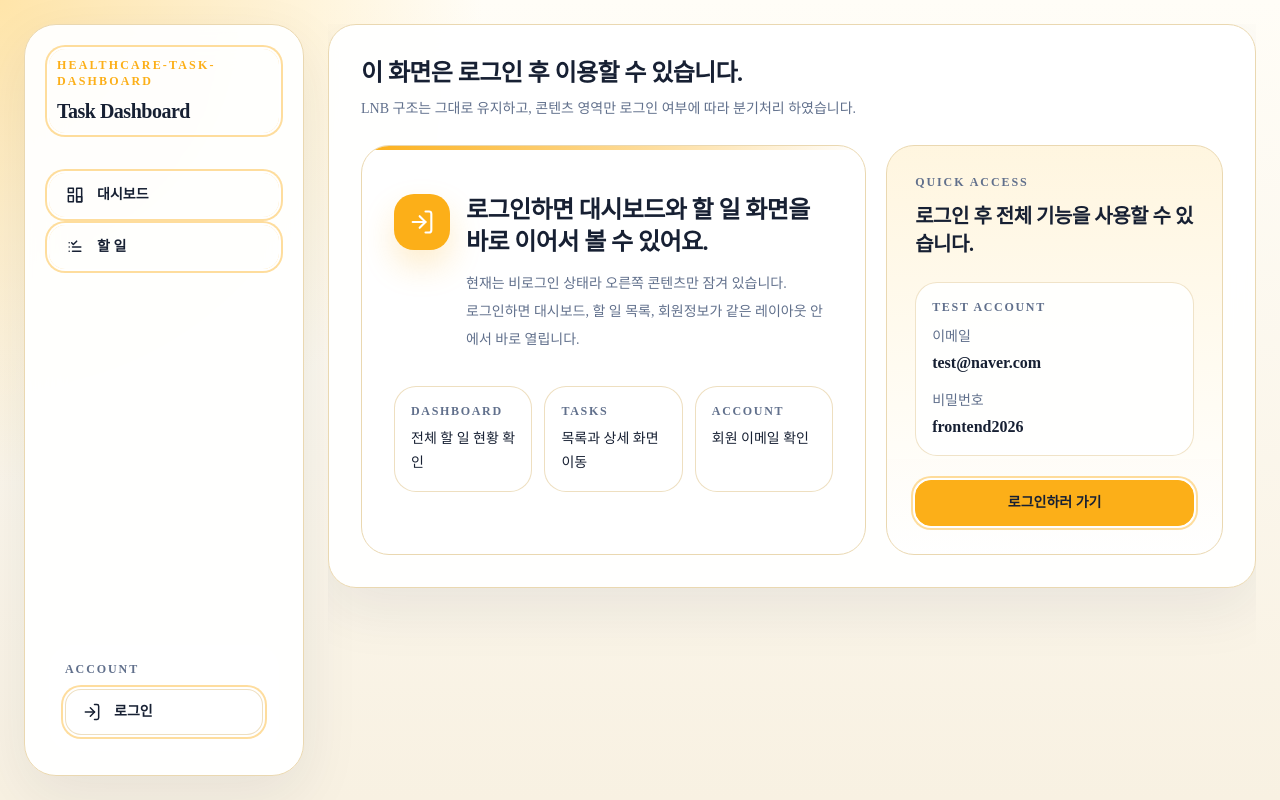
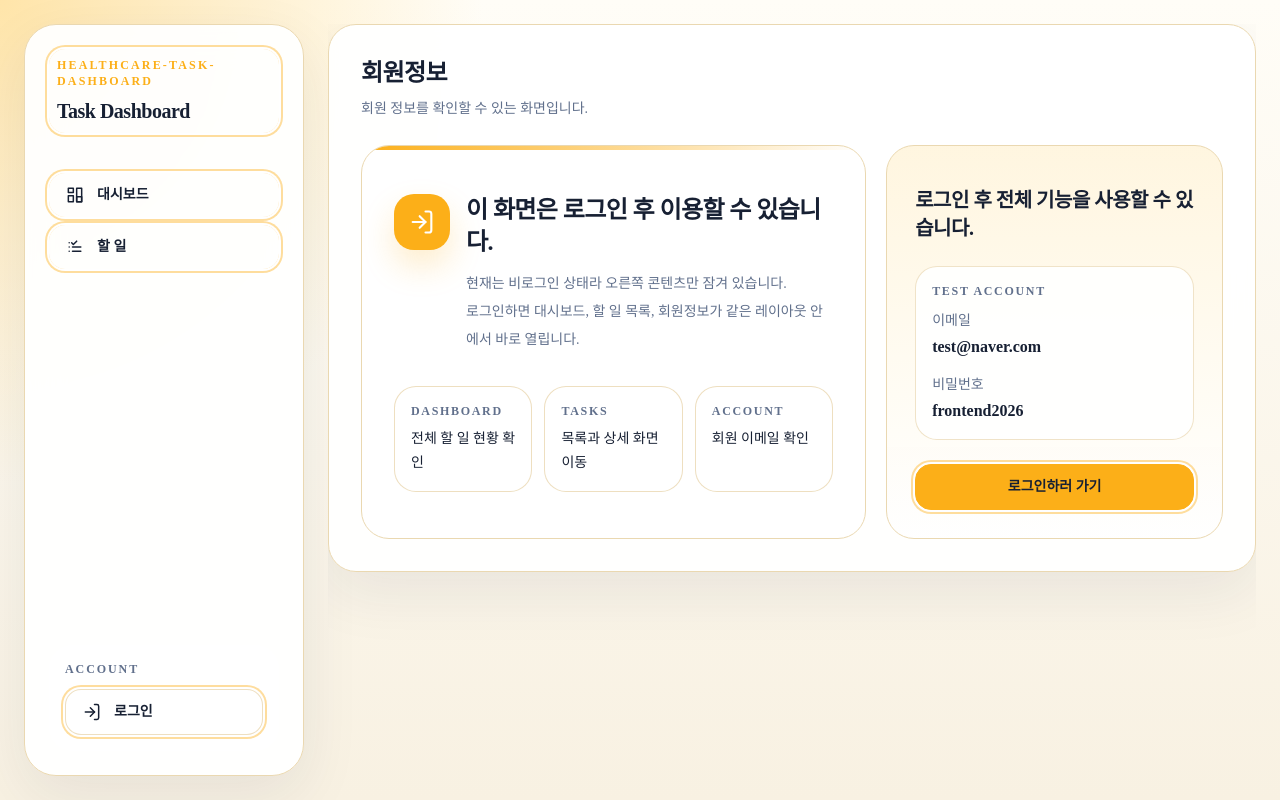
Before and after one commit to ahnyejizz/healthcare-task-dashboard, a Next.js app: page /user in a window 1280 px wide. Built offline with nearby package versions, Linux system fonts and the light colour scheme; a web font is replaced by a local one.

Commit message:
refactor: 로그인 여부 상태에 따른 화면별 문구를 통일하기 위해 메타데이터로 관리되도록 수정

```diff
--- /dev/null
+++ b/src/shared/config/page-meta.ts
@@ -0,0 +1,36 @@
+import { routes } from "@/shared/config/routes";
+
+export const protectedPageMeta = {
+  dashboard: {
+    title: "대시보드",
+    description: "할 일 현황을 대시보드 형태로 한눈에 확인할 수 있는 화면입니다.",
+  },
+  taskList: {
+    title: "할 일 목록",
+    description: "할 일을 카드 형태로 확인할 수 있는 화면입니다.",
+  },
+  taskDetail: {
+    title: "할 일 상세",
+    description: "선택한 할 일의 상세 내용을 확인할 수 있는 화면입니다.",
+  },
+  user: {
+    title: "회원정보",
+    description: "회원 정보를 확인할 수 있는 화면입니다.",
+  },
+} as const;
+
+export function resolveProtectedPageMeta(pathname: string) {
+  if (pathname.startsWith(routes.user)) {
+    return protectedPageMeta.user;
+  }
+
+  if (pathname.startsWith("/task/")) {
+    return protectedPageMeta.taskDetail;
+  }
+
+  if (pathname.startsWith(routes.taskList)) {
+    return protectedPageMeta.taskList;
+  }
+
+  return protectedPageMeta.dashboard;
+}
--- a/src/widgets/auth/ui/auth-required-panel.tsx
+++ b/src/widgets/auth/ui/auth-required-panel.tsx
@@ -1,14 +1,18 @@
+"use client";
+
+import { usePathname } from "next/navigation";
 import { routes } from "@/shared/config/routes";
+import { resolveProtectedPageMeta } from "@/shared/config/page-meta";
 import { ButtonLink } from "@/shared/ui/button";
 import { LoginIcon } from "@/shared/ui/icons";
 import { Panel } from "@/shared/ui/panel";
 
 export function AuthRequiredPanel() {
+  const pathname = usePathname();
+  const { title, description } = resolveProtectedPageMeta(pathname);
+
   return (
-    <Panel
-      title="이 화면은 로그인 후 이용할 수 있습니다."
-      description="LNB 구조는 그대로 유지하고, 콘텐츠 영역만 로그인 여부에 따라 분기처리 하였습니다."
-    >
+    <Panel title={title} description={description}>
       <div className="grid gap-5 lg:grid-cols-[minmax(0,1.2fr)_minmax(280px,0.8fr)]">
         <article className="relative overflow-hidden rounded-[28px] border border-border bg-white px-6 py-7 lg:px-8">
           <div className="absolute inset-x-0 top-0 h-1 bg-gradient-to-r from-primary via-primary/50 to-transparent" />
@@ -18,7 +22,7 @@ export function AuthRequiredPanel() {
             </div>
             <div>
               <h2 className="text-2xl font-semibold tracking-tight text-text">
-                로그인하면 대시보드와 할 일 화면을 바로 이어서 볼 수 있어요.
+                이 화면은 로그인 후 이용할 수 있습니다.
               </h2>
               <p className="mt-3 max-w-2xl text-sm leading-7 text-text-muted">
                 현재는 비로그인 상태라 오른쪽 콘텐츠만 잠겨 있습니다.
@@ -56,9 +60,6 @@ export function AuthRequiredPanel() {
         </article>
 
         <aside className="rounded-[28px] border border-border bg-[linear-gradient(180deg,rgba(255,245,221,0.92),rgba(255,255,255,0.98))] p-6 lg:p-7">
-          <p className="text-xs font-semibold tracking-[0.16em] text-text-muted uppercase">
-            Quick Access
-          </p>
           <h3 className="mt-3 text-xl font-semibold tracking-tight text-text">
             로그인 후 전체 기능을 사용할 수 있습니다.
           </h3>
--- a/src/widgets/dashboard/ui/dashboard-overview.tsx
+++ b/src/widgets/dashboard/ui/dashboard-overview.tsx
@@ -1,4 +1,5 @@
 import type { DashboardResponse } from "@/shared/api/contracts";
+import { protectedPageMeta } from "@/shared/config/page-meta";
 import { MetricCard } from "@/shared/ui/metric-card";
 import { Panel } from "@/shared/ui/panel";
 
@@ -9,8 +10,8 @@ type DashboardOverviewProps = {
 export function DashboardOverview({ metrics }: DashboardOverviewProps) {
   return (
     <Panel
-      title="대시보드"
-      description="핵심 지표를 카드형 위젯으로 배치한 레이아웃입니다. 실제 구현 시 인증 상태와 API 응답에 따라 수치를 동기화합니다."
+      title={protectedPageMeta.dashboard.title}
+      description={protectedPageMeta.dashboard.description}
     >
       <div className="grid gap-4 md:grid-cols-3">
         <MetricCard caption="일" tone="primary" value={metrics.numOfTask} />
--- a/src/widgets/task-detail/ui/task-detail-section.tsx
+++ b/src/widgets/task-detail/ui/task-detail-section.tsx
@@ -3,6 +3,7 @@
 import { useQuery } from "@tanstack/react-query";
 import { useEffect } from "react";
 import { useRouter } from "next/navigation";
+import { protectedPageMeta } from "@/shared/config/page-meta";
 import { ApiError } from "@/shared/api/http";
 import { getTaskDetail } from "@/shared/api/tasks";
 import { routes } from "@/shared/config/routes";
@@ -69,8 +70,8 @@ export function TaskDetailSection({ id }: TaskDetailSectionProps) {
 
     return (
       <Panel
-        title="할 일 상세"
-        description="선택한 할 일의 내용을 확인할 수 있는 화면입니다."
+        title={protectedPageMeta.taskDetail.title}
+        description={protectedPageMeta.taskDetail.description}
       >
         <div className="rounded-[24px] border border-border bg-white p-5">
           <p className="text-sm leading-6 text-text-muted">{errorMessage}</p>
--- a/src/widgets/task-detail/ui/task-detail-view.tsx
+++ b/src/widgets/task-detail/ui/task-detail-view.tsx
@@ -1,5 +1,6 @@
 import type { TaskDetailResponse } from "@/shared/api/contracts";
 import { DeleteTaskDialog } from "@/features/task/delete-task/ui/delete-task-dialog";
+import { protectedPageMeta } from "@/shared/config/page-meta";
 import { Panel } from "@/shared/ui/panel";
 
 type TaskDetailViewProps = {
@@ -18,7 +19,7 @@ export function TaskDetailView({ id, task }: TaskDetailViewProps) {
   return (
     <Panel
       title={task.title}
-      description="상세 페이지의 404 처리, 삭제 플로우, 등록일 노출 구조를 먼저 구성한 상태입니다."
+      description={protectedPageMeta.taskDetail.description}
     >
       <dl className="grid gap-6">
         <div className="rounded-[24px] border border-border bg-white p-5">
--- a/src/widgets/task-list/ui/task-list-scaffold.tsx
+++ b/src/widgets/task-list/ui/task-list-scaffold.tsx
@@ -4,6 +4,7 @@ import { useMemo, useRef } from "react";
 import { useVirtualizer } from "@tanstack/react-virtual";
 import type { TaskItem } from "@/shared/api/contracts";
 import { TaskCard } from "@/entities/task/ui/task-card";
+import { protectedPageMeta } from "@/shared/config/page-meta";
 import { Panel } from "@/shared/ui/panel";
 
 type TaskListScaffoldProps = {
@@ -46,8 +47,8 @@ export function TaskListScaffold({
 
   return (
     <Panel
-      title="할 일 목록"
-      description="스크롤 영역 안에서 필요한 카드만 렌더링하고, 목록 끝에 가까워지면 다음 페이지를 이어서 불러옵니다."
+      title={protectedPageMeta.taskList.title}
+      description={protectedPageMeta.taskList.description}
       className="flex h-full min-h-0 flex-col overflow-hidden lg:max-h-full"
       contentClassName="min-h-0 flex-1"
     >
--- a/src/widgets/task-list/ui/task-list-section.tsx
+++ b/src/widgets/task-list/ui/task-list-section.tsx
@@ -2,6 +2,7 @@
 
 import { useInfiniteQuery } from "@tanstack/react-query";
 import { useMemo } from "react";
+import { protectedPageMeta } from "@/shared/config/page-meta";
 import { ApiError } from "@/shared/api/http";
 import { getTaskPage } from "@/shared/api/tasks";
 import { routes } from "@/shared/config/routes";
@@ -49,8 +50,8 @@ export function TaskListSection({ initialPage }: TaskListSectionProps) {
 
     return (
       <Panel
-        title="할 일 목록"
-        description="등록된 할 일을 목록으로 확인할 수 있는 화면입니다."
+        title={protectedPageMeta.taskList.title}
+        description={protectedPageMeta.taskList.description}
       >
         <div className="rounded-[24px] border border-border bg-white p-5">
           <p className="text-sm leading-6 text-text-muted">{errorMessage}</p>
--- a/src/widgets/user-profile/ui/user-profile-card.tsx
+++ b/src/widgets/user-profile/ui/user-profile-card.tsx
@@ -10,6 +10,7 @@ import {
 import { signOut } from "@/shared/api/auth";
 import type { UserResponse } from "@/shared/api/contracts";
 import { routes } from "@/shared/config/routes";
+import { protectedPageMeta } from "@/shared/config/page-meta";
 import { ApiError } from "@/shared/api/http";
 import { Button } from "@/shared/ui/button";
 import { LoadingOverlay } from "@/shared/ui/loading-overlay";
@@ -48,8 +49,8 @@ export function UserProfileCard({ user }: UserProfileCardProps) {
   return (
     <>
       <Panel
-        title="회원정보"
-        description="현재 로그인 되어있는 회원 이메일을 확인할 수 있는 화면입니다."
+        title={protectedPageMeta.user.title}
+        description={protectedPageMeta.user.description}
         action={
           <Button
             variant="secondary"
--- a/src/widgets/user-profile/ui/user-profile-section.tsx
+++ b/src/widgets/user-profile/ui/user-profile-section.tsx
@@ -1,6 +1,7 @@
 "use client";
 
 import { useQuery } from "@tanstack/react-query";
+import { protectedPageMeta } from "@/shared/config/page-meta";
 import { ApiError } from "@/shared/api/http";
 import { getUser } from "@/shared/api/user";
 import { routes } from "@/shared/config/routes";
@@ -29,8 +30,8 @@ export function UserProfileSection() {
 
     return (
       <Panel
-        title="회원정보"
-        description="회원 이메일을 확인할 수 있는 화면입니다."
+        title={protectedPageMeta.user.title}
+        description={protectedPageMeta.user.description}
       >
         <div className="rounded-[24px] border border-border bg-white p-5">
           <p className="text-sm leading-6 text-text-muted">{errorMessage}</p>
```
